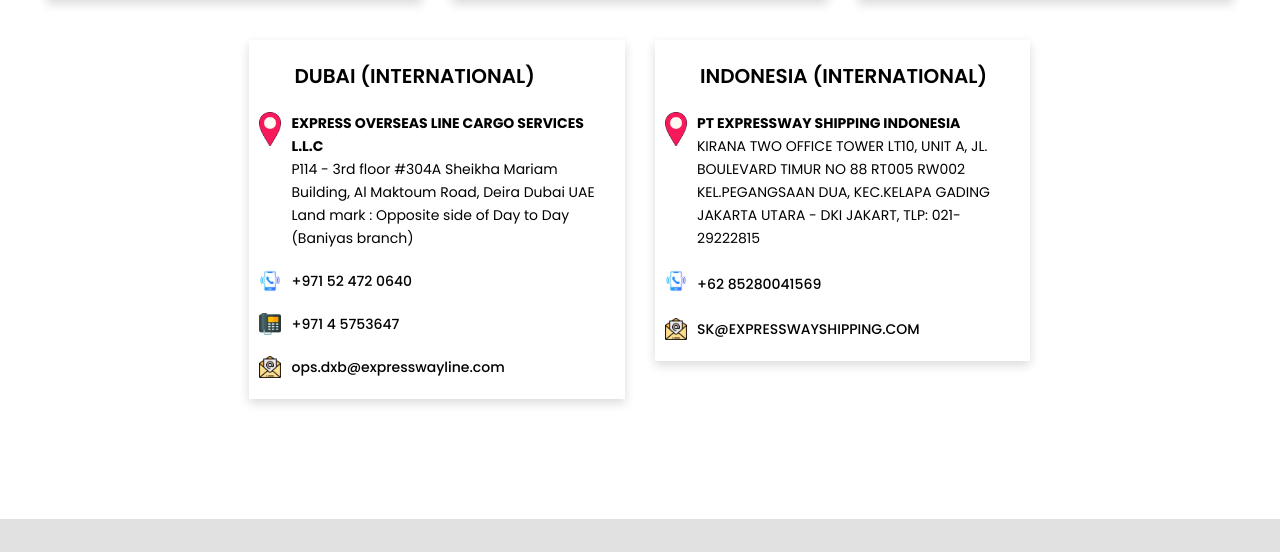
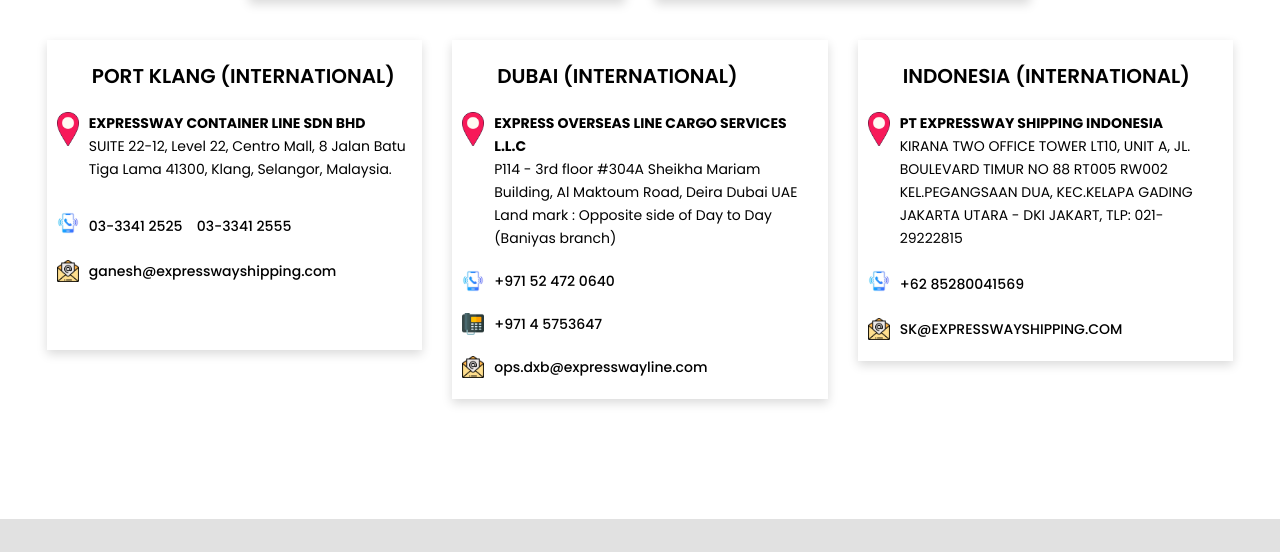
Before and after one commit to sysconsatej/ECM-Website, a plain HTML site: page our-presence.html in a window 1280 px wide. Shown: the part 1840-2392 px from the top of the page. Drawn offline with nearby package versions, Linux system fonts and the light colour scheme; no server answers.

Commit message:
our presence page changes

```diff
--- a/assets/css/style.css
+++ b/assets/css/style.css
@@ -1986,6 +1986,11 @@
     justify-content: center;
     flex-wrap: wrap;
 }
+
+.our-locations .second-session {
+    margin-top:40px;
+}
+
 .our-locations {
     margin: 100px 0;
     padding-bottom: 20px;
--- a/our-presence.html
+++ b/our-presence.html
@@ -1531,6 +1531,10 @@
 
                 </div>
 
+            </div>
+
+             <div class="our-locations-parent second-session">
+
                 <div data-aos="fade-up" data-aos-duration="6000" class="our-location-wrapper">
 
                     <div class="our-location-wrapper-in">
@@ -1814,7 +1818,7 @@
 
                 </div>
 
-            </div>
+             </div>
 
 
         </div>
```
